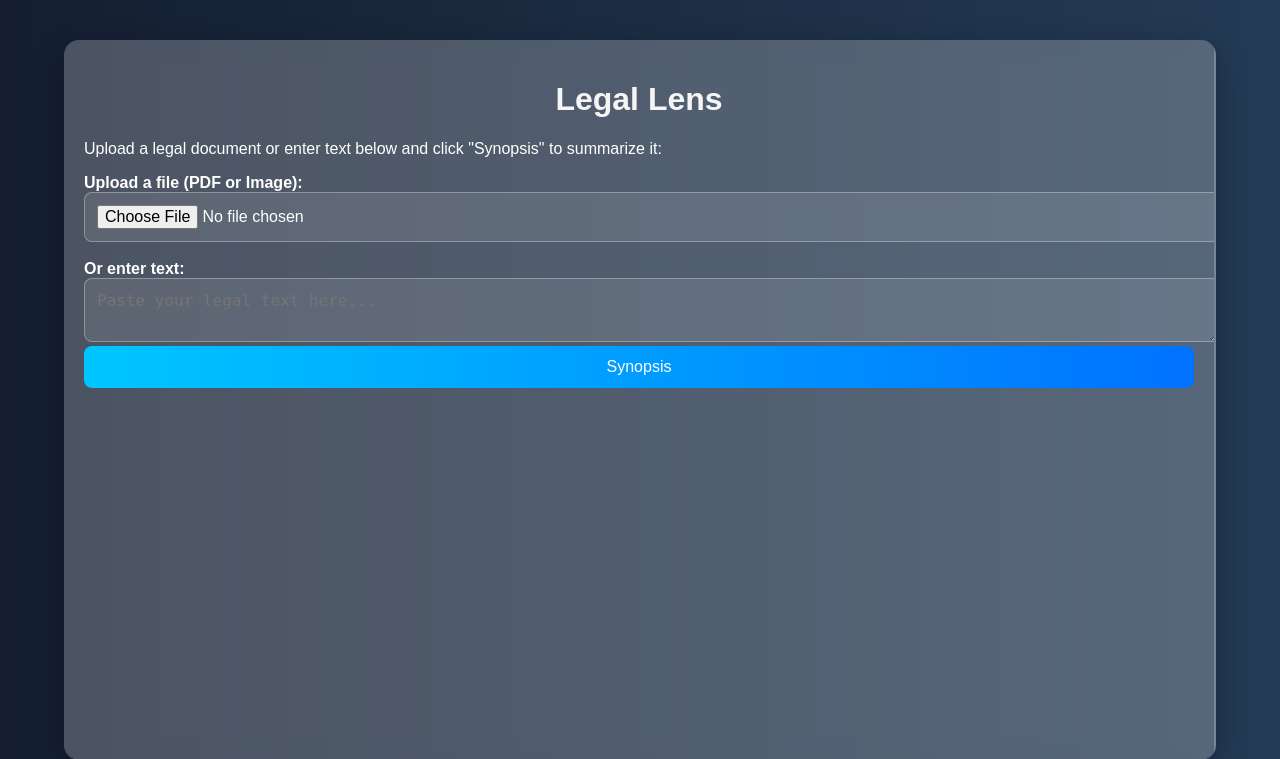
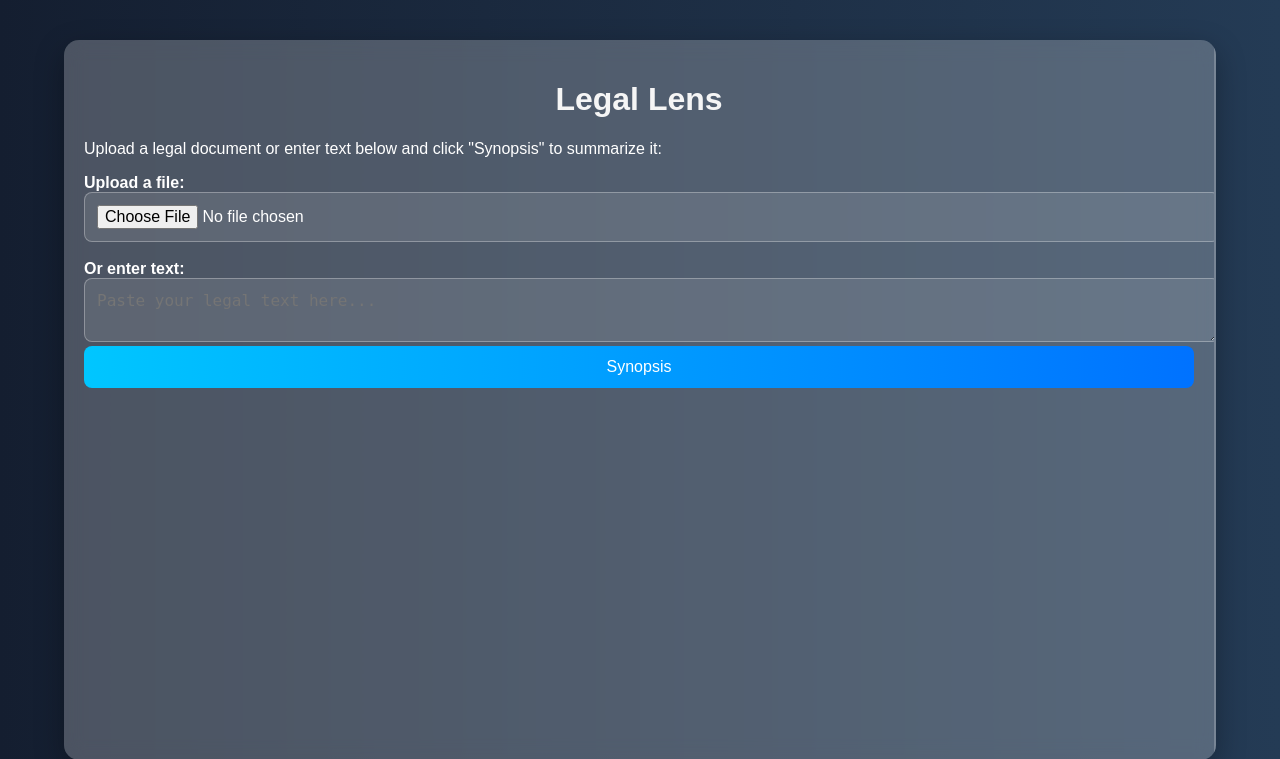
Before and after one commit to Krish171205/Legal-Lens, a Flask app: page / in a window 1280 px wide. Shown: the top 759 px of the page. Run offline with Flask 3, Linux system fonts and the light colour scheme.

Commit message:
Updated index.html

```diff
--- a/templates/index.html
+++ b/templates/index.html
@@ -154,7 +154,7 @@
             <p>Upload a legal document or enter text below and click "Synopsis" to summarize it:</p>
 
             <form method="POST" enctype="multipart/form-data">
-                <label><b>Upload a file (PDF or Image):</b></label>
+                <label><b>Upload a file:</b></label>
                 <input type="file" name="file" accept=".pdf,.png,.jpg,.jpeg,.bmp,.tiff,.doc,.docx">
                 <br><br>
                 <label><b>Or enter text:</b></label>
```
